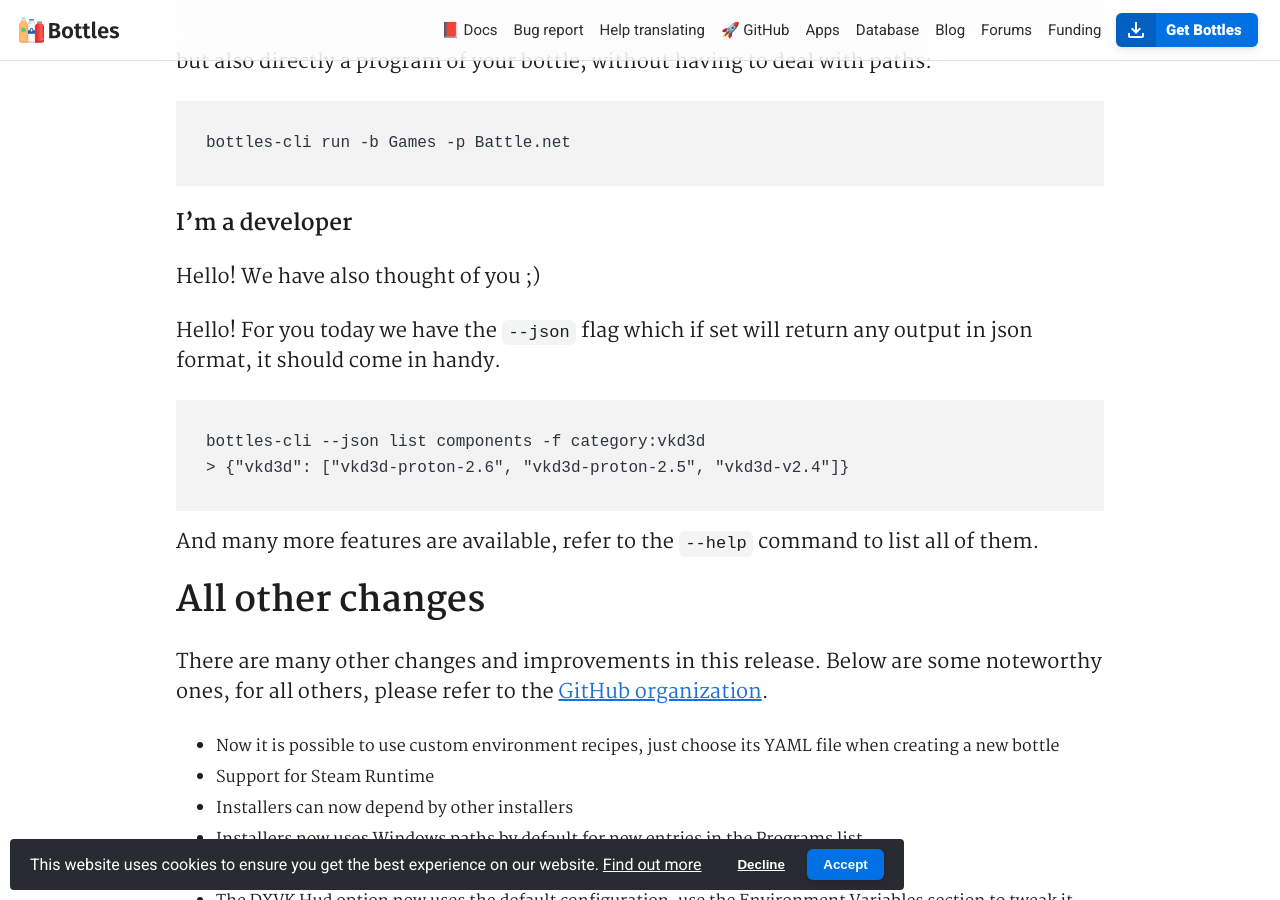
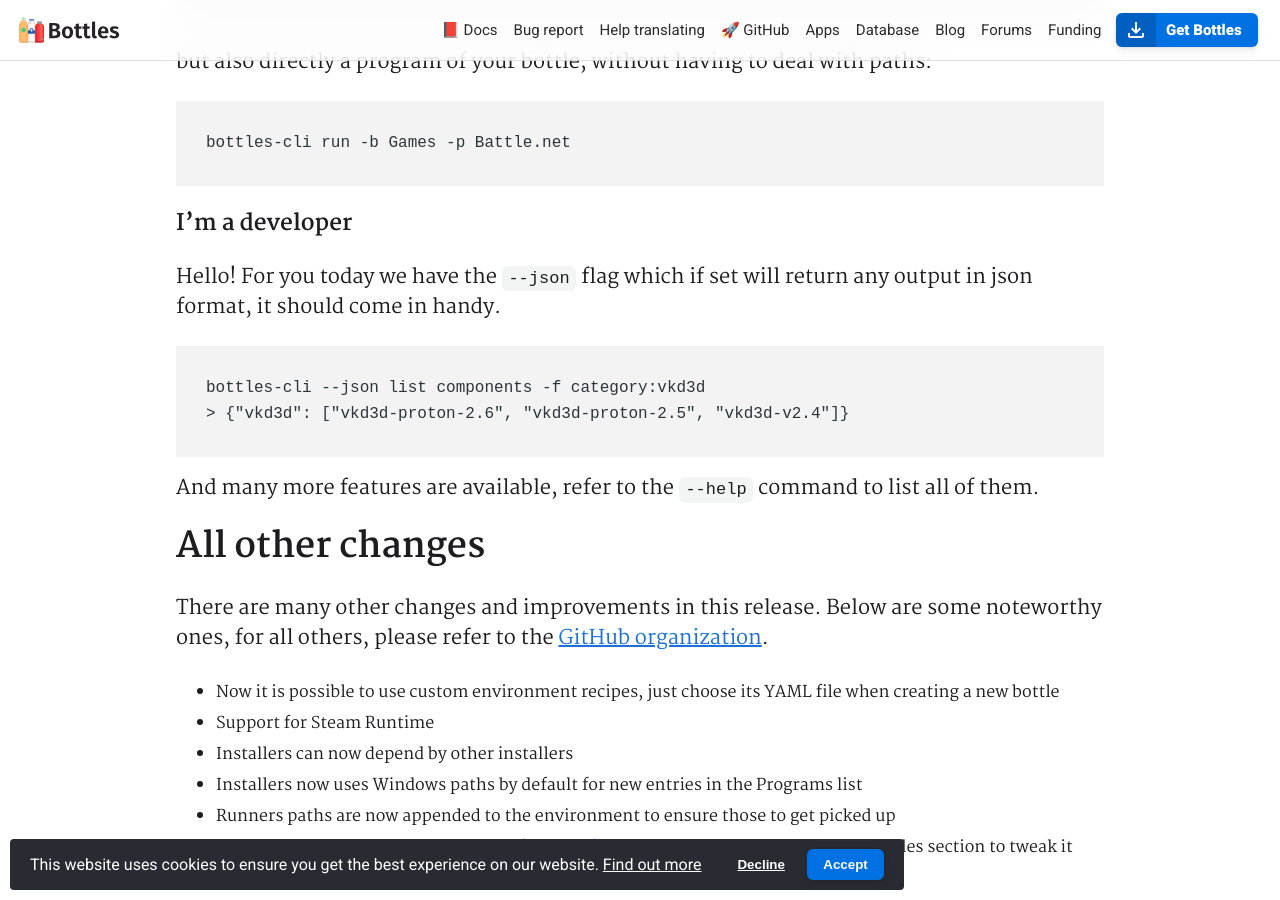
Before and after one commit to bottlesdevs/website, a Jekyll site: the page built from _posts/2022-3-27-release.2022.3.28.md, in a window 1280 px wide and 900 px high, scrolled down 7775 px. Built offline with Jekyll 4.4.1, drawn with Linux system fonts in a browser that asks for light colours; nearby versions of some CDN libraries; comment, search, counter and statistics services are not loaded.

Commit message:
fix sentence

````diff
--- a/_posts/2022-3-27-release.2022.3.28.md
+++ b/_posts/2022-3-27-release.2022.3.28.md
@@ -234,8 +234,6 @@ bottles-cli run -b Games -p Battle.net
 ```
 
 ### I'm a developer
-Hello! We have also thought of you ;)
-
 Hello! For you today we have the `--json` flag which if set will return any
 output in json format, it should come in handy.
 
````
